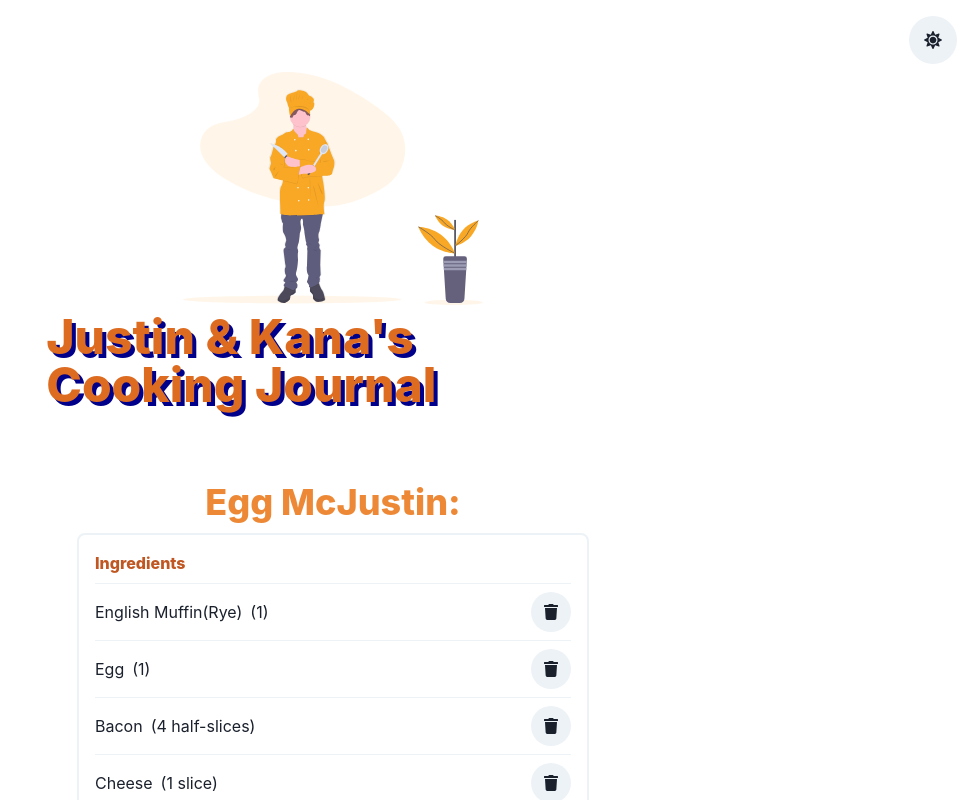
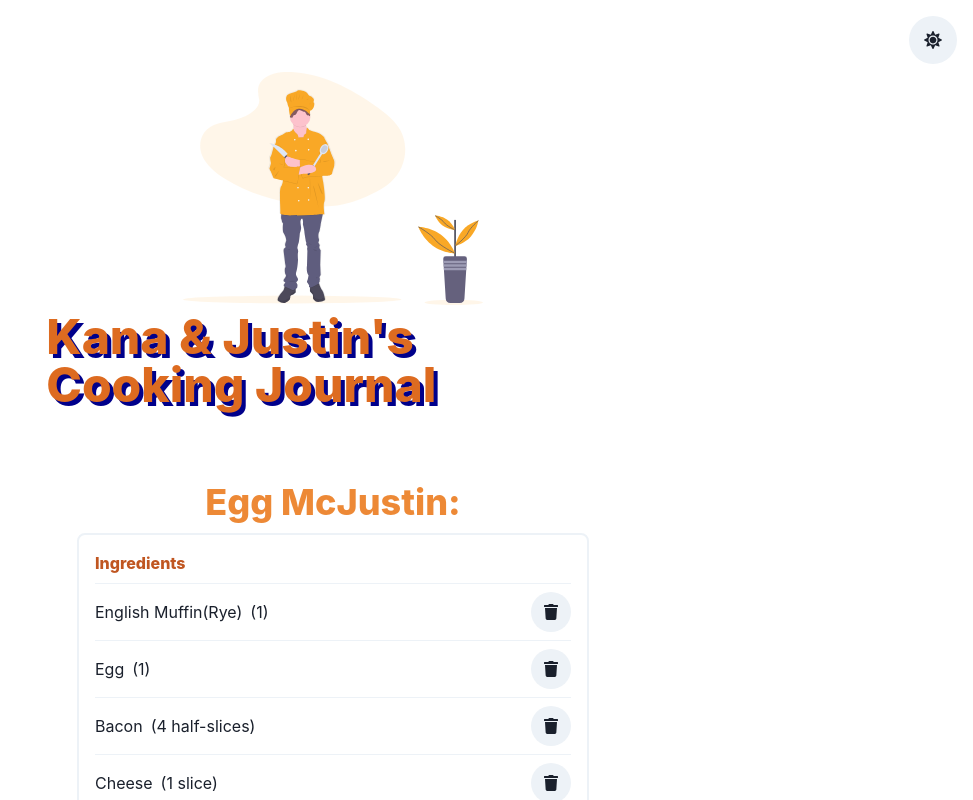
Before and after one commit to TheJasuMasa/ChakraToDo, a React (Create React App) app: page / in a window 1280 px wide. Shown: the top 800 px of the page, without its empty margins (307-1280 px from the left). Built offline with nearby package versions, Linux system fonts and the light colour scheme.

Commit message:
slightly adjust word order

```diff
--- a/src/App.js
+++ b/src/App.js
@@ -80,7 +80,7 @@ const addIngredient = (ingredient) =>{
               color = 'orange.500'
               textShadow='4px 4px #00008B'
             >
-              Justin & Kana's Cooking Journal
+              Kana & Justin's Cooking Journal
             </Heading>
           </VStack>
         </Container>
```
